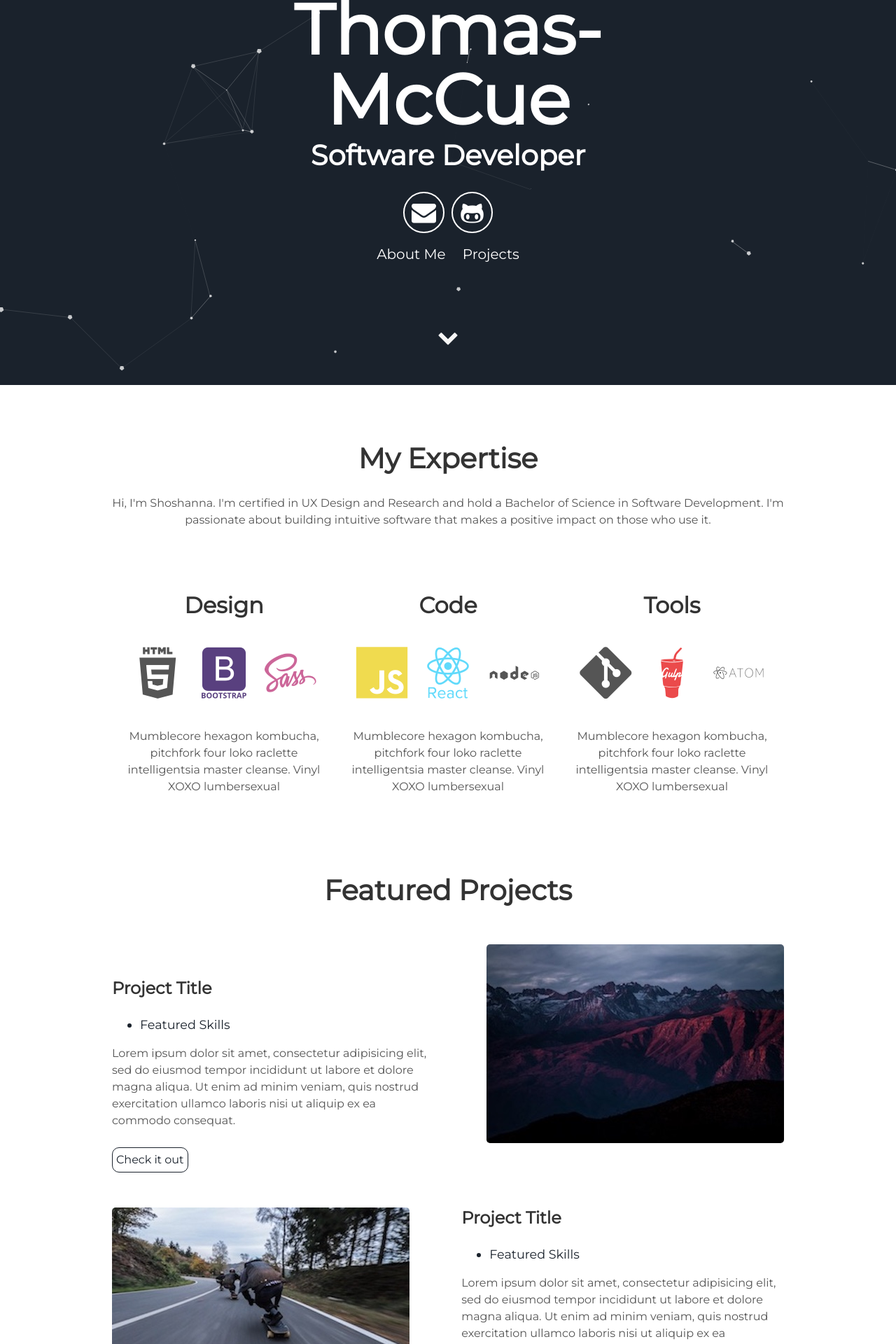
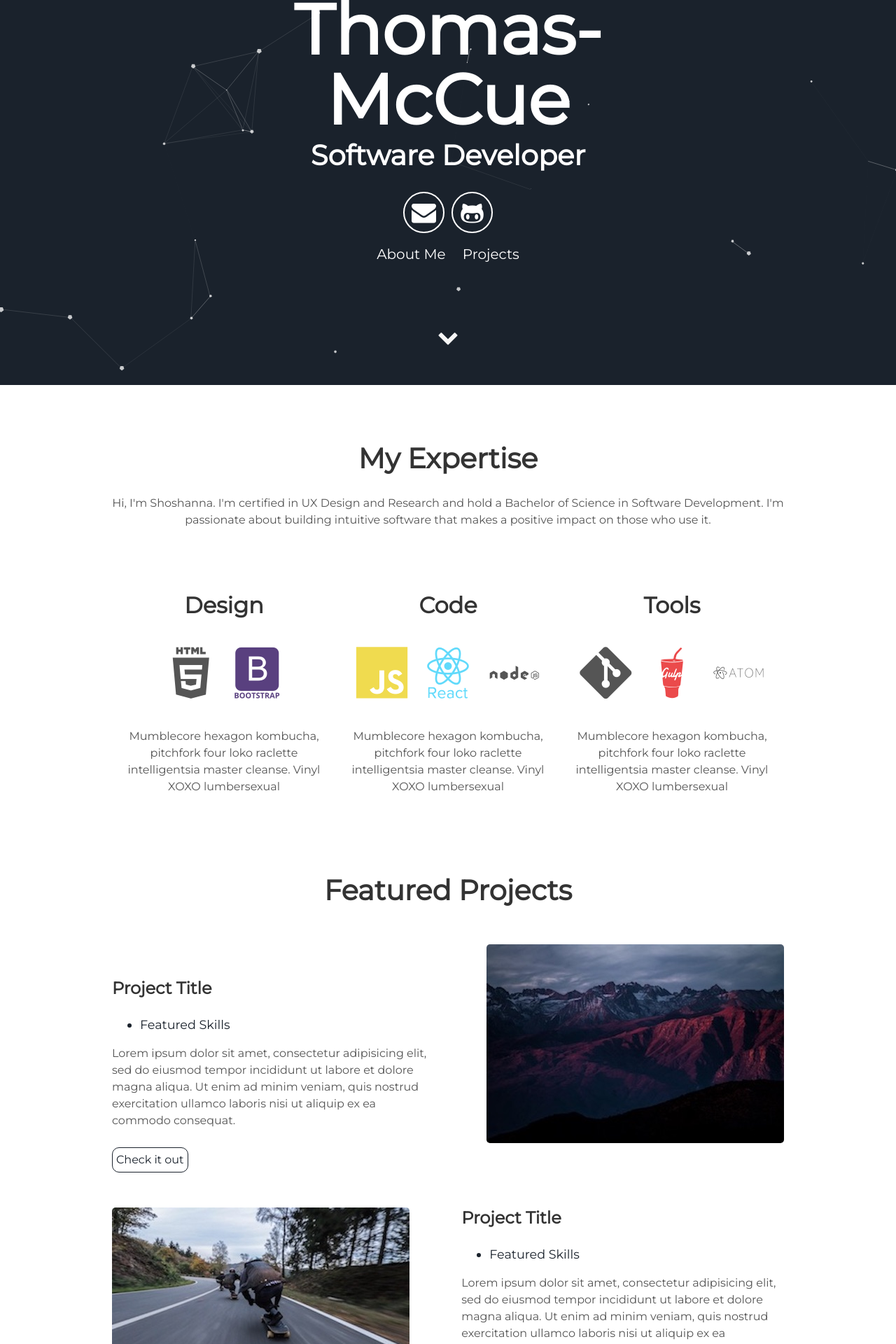
Before and after one commit to shoshannaTM/shoshannaTM.github.io, a Jekyll site: the page built from index.html, in a window 1280 px wide. Shown: the part 350-2270 px from the top of the page at 70% size. Built offline with Jekyll 4.4.1, drawn with Linux system fonts in a browser that asks for light colours.

Commit message:
testing devicon

```diff
--- a/_includes/about.html
+++ b/_includes/about.html
@@ -7,7 +7,7 @@
       <h2>Design</h2>
       <i class="devicon-html5-plain-wordmark"></i>
       <i class="devicon-bootstrap-plain-wordmark colored"></i>
-      <i class="devicon-sass-original colored"></i>
+      <i class="devicon-figma-original colored"></i>
       <p>Mumblecore hexagon kombucha, pitchfork four loko raclette intelligentsia master cleanse.
         Vinyl XOXO lumbersexual</p>
     </div>
```
